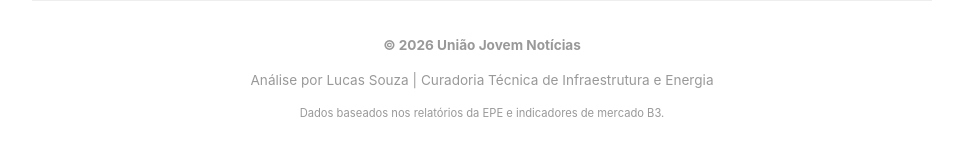
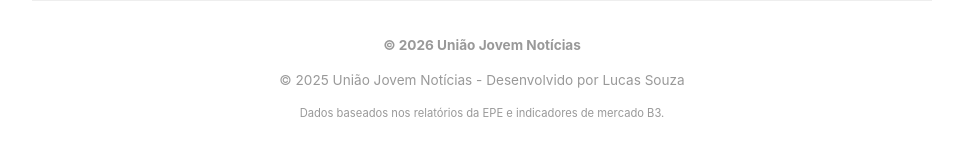
Before and after one commit to Idryck/UjNews, a Next.js app: page /energia in a window 1280 px wide. Shown: the part 1551-1706 px from the top of the page, without its empty margins (158-1121 px from the left). Built offline with nearby package versions, Linux system fonts and the light colour scheme.

Commit message:
correção no copy

```diff
--- a/pages/energia.jsx
+++ b/pages/energia.jsx
@@ -82,7 +82,7 @@
 
                     <footer style={styles.footer}>
                         <p><strong>&copy; 2026 União Jovem Notícias</strong></p>
-                        <p>Análise por Lucas Souza | Curadoria Técnica de Infraestrutura e Energia</p>
+                        <p><p>&copy; 2025 União Jovem Notícias - Desenvolvido por Lucas Souza</p></p>
                         <p style={{ marginTop: '10px', fontSize: '0.7rem' }}>Dados baseados nos relatórios da EPE e indicadores de mercado B3.</p>
                     </footer>
                 </article>
```
